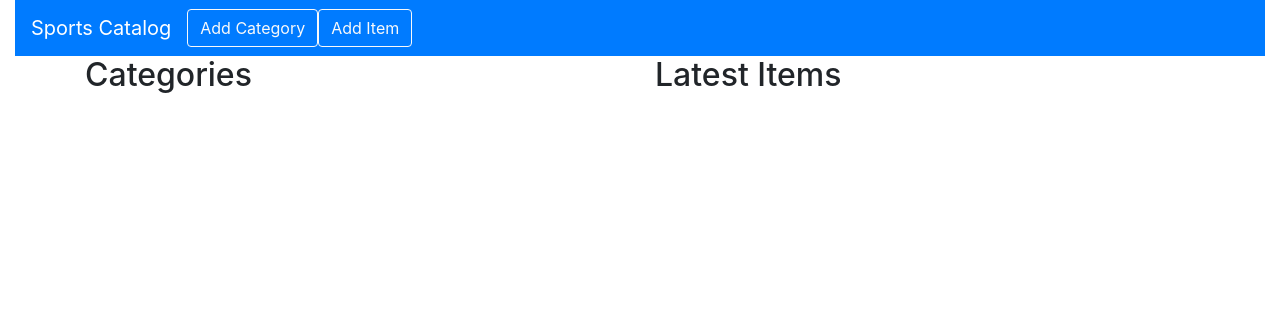
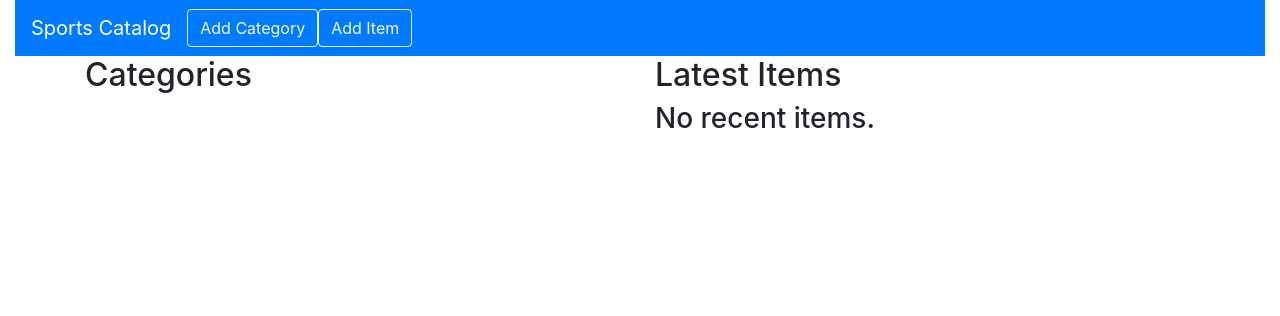
Before and after one commit to ishvartser/full_stack_nano, a Flask app: page / in a window 1280 px wide. Shown: the top 316 px of the page. Run offline with Flask 2, Linux system fonts and the light colour scheme; data that the repository does not hold is empty; some libraries are stand-ins or nearby versions.

Commit message:
Adding datetime properties, adding most recent items to landing page.

```diff
--- a/vagrant/catalog/application.py
+++ b/vagrant/catalog/application.py
@@ -1,3 +1,4 @@
+import datetime
 import httplib2
 import json
 import random
@@ -38,8 +39,10 @@ def catalog_json():
 @app.route('/catalog')
 def show_categories():
     categories = session.query(Category).all()
-    # TODO: Update this to only return the latest items.
-    items = session.query(Item).all()
+    current_time = datetime.datetime.utcnow()
+    one_week_ago = current_time - datetime.timedelta(weeks=1)
+    items = session.query(Item).filter(
+        Item.updated_on > one_week_ago).all()
     return render_template('category.html', categories=categories, items=items)
 
 
--- a/vagrant/catalog/templates/category.html
+++ b/vagrant/catalog/templates/category.html
@@ -12,6 +12,15 @@
         </div>
         <div class="col-md">
             <h2>Latest Items</h2>
+            {% if items != [] %}
+                {% for item in items %}
+                    <h3><a href="{{ url_for('show_item', category_id=item.category_id, item_id=item.id) }}">{{item.name}}</a>
+                        <em style="color:grey">({{item.category.name}})</em>
+                    </h3>
+                {% endfor %}
+            {% else %}
+                <h3>No recent items.</h3>
+            {% endif %}
         </div>
     </div>
 </div>
```
Also changed, not shown: vagrant/catalog/models.py (+9 -5 lines).
